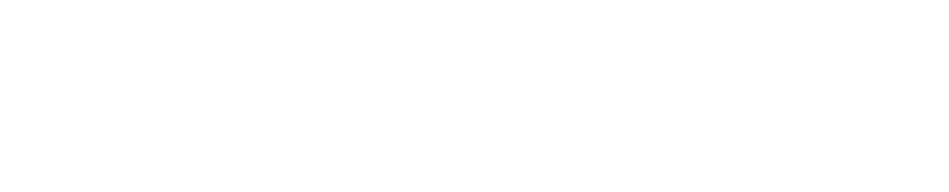
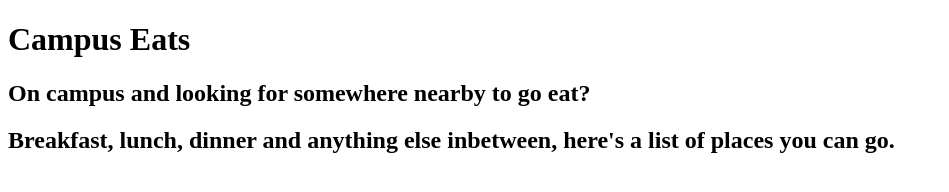
Before and after one commit to Kingsley101/Live_Website, a plain HTML site: page Campus.html in a window 1280 px wide. Shown: the whole page, without its empty margins (0-949 px from the left). Drawn offline with Linux system fonts and the light colour scheme.

Commit message:
Intro to Campus Eats

```diff
--- a/Campus.html
+++ b/Campus.html
@@ -2,6 +2,10 @@
 
 <html>
   <head>
+    <title>Campus Eats</title>
+    <h1>Campus Eats</h1>
+    <h2>On campus and looking for somewhere nearby to go eat?</2>
+    <h2>Breakfast, lunch, dinner and anything else inbetween, here's a list of places you can go.</h2>
 
   </head>
 </html>
```
